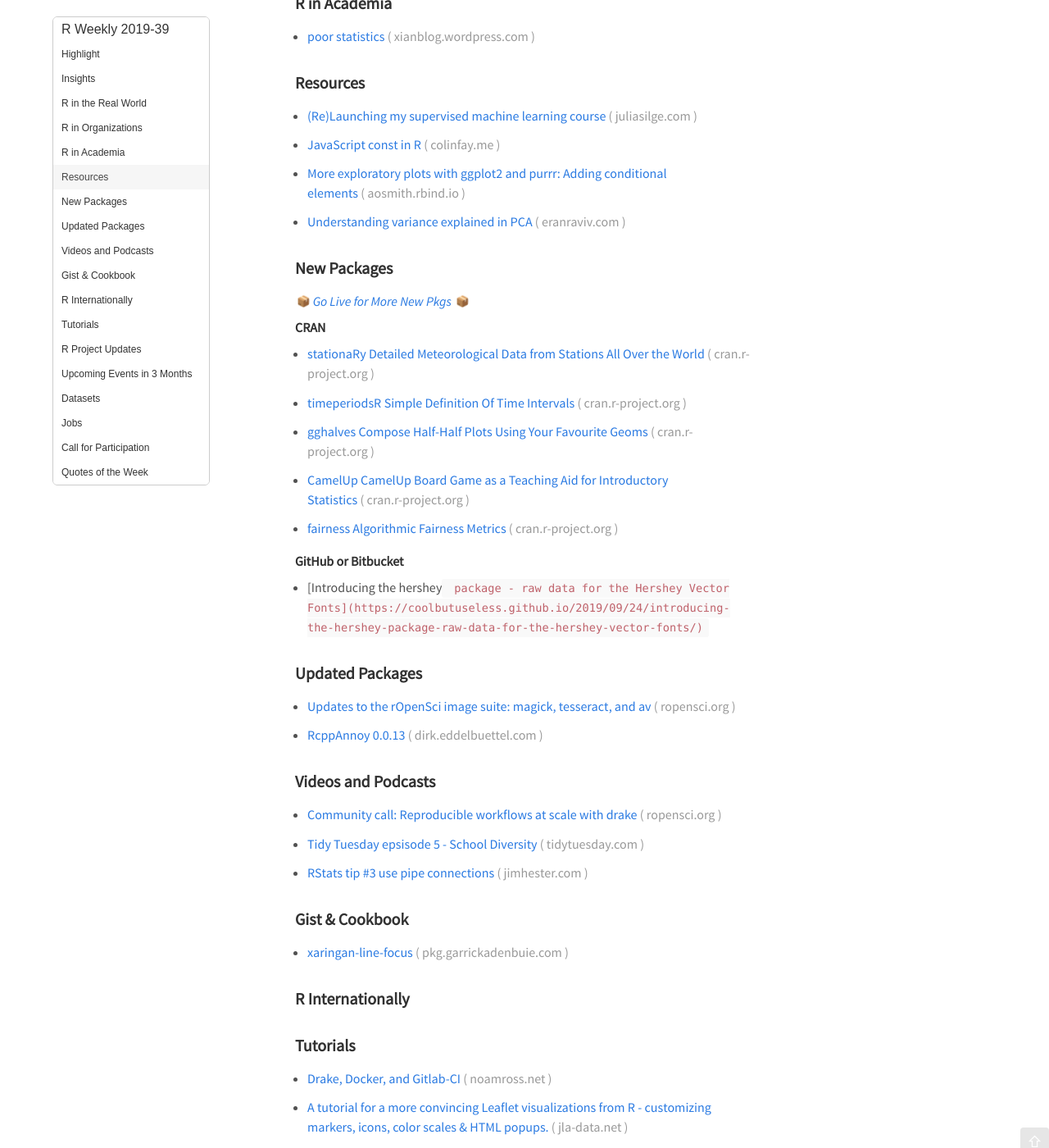
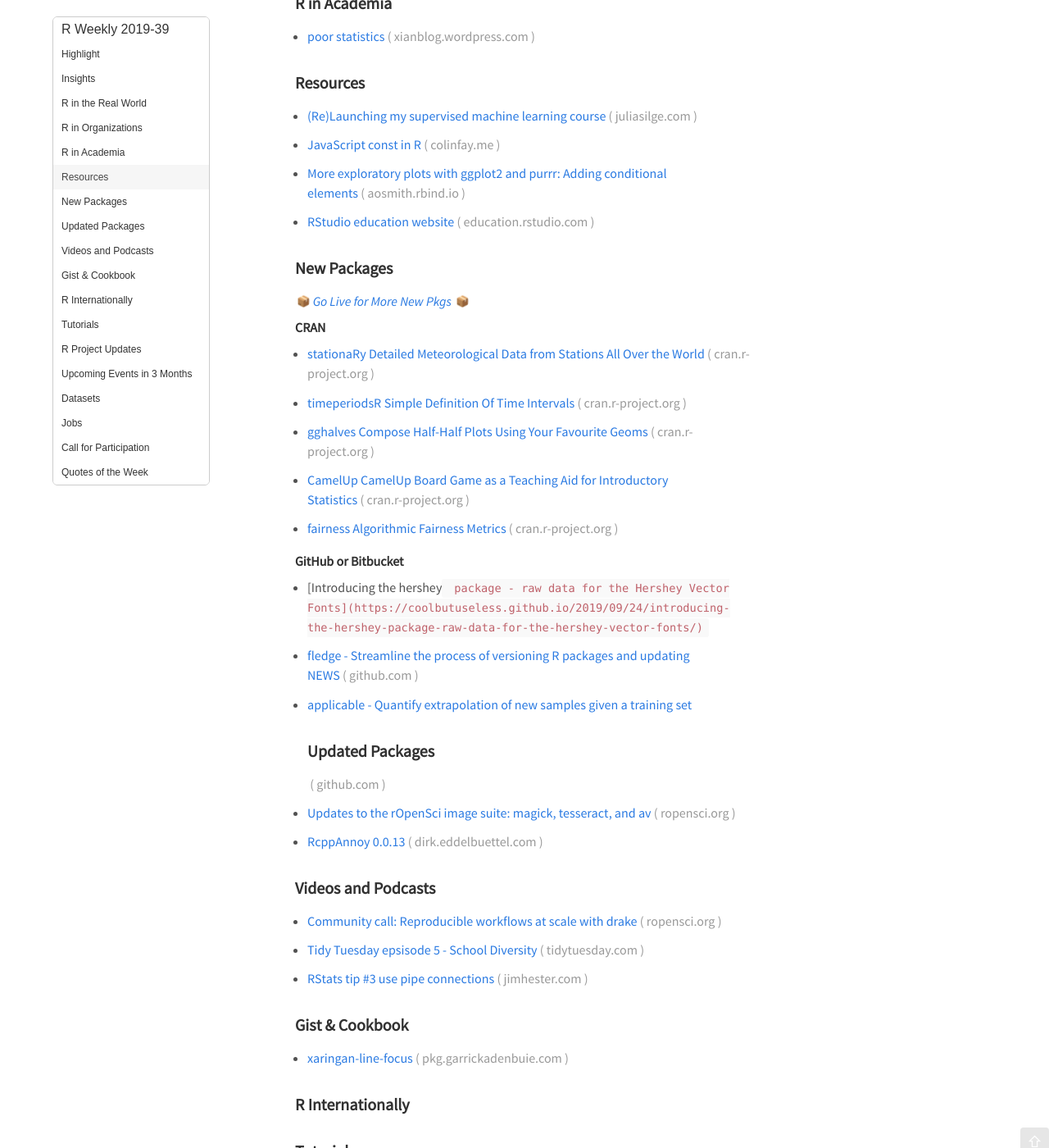
Before and after one commit to rweekly/rweekly.org, a Jekyll site: the page built from draft.md, in a window 1280 px wide and 1400 px high, scrolled down 753 px. Shown: the whole window at 82% size. Built offline with Jekyll 4.4.1, drawn with Linux system fonts in a browser that asks for light colours; emoji names are drawn with the system emoji font; comment, search, counter and statistics services are not loaded; some of the changed text lies outside the part shown.

Commit message:
more additions and remove duplicate link

```diff
--- a/draft.md
+++ b/draft.md
@@ -45,7 +45,7 @@
 
 + [More exploratory plots with ggplot2 and purrr: Adding conditional elements](https://aosmith.rbind.io/2019/09/27/more-exploratory-plots/)
 
-+ [Understanding variance explained in PCA](https://eranraviv.com/understanding-variance-explained-in-pca/)
++ [RStudio education website](https://education.rstudio.com/blog/2019/09/welcome)
 
 ###  New Packages
 
@@ -68,6 +68,9 @@
 
 + [Introducing the hershey` package - raw data for the Hershey Vector Fonts](https://coolbutuseless.github.io/2019/09/24/introducing-the-hershey-package-raw-data-for-the-hershey-vector-fonts/)`
 
++ [fledge - Streamline the process of versioning R packages and updating NEWS](https://github.com/krlmlr/fledge)
+
++ [applicable - Quantify extrapolation of new samples given a training set](https://github.com/tidymodels/applicable)
 ### Updated Packages
 
 + [Updates to the rOpenSci image suite: magick, tesseract, and av](https://ropensci.org/technotes/2019/09/27/ropensci-docs/)
@@ -132,3 +135,5 @@
 <p class="hide-support added-hostname support-rweekly" style="text-align: center;font-weight: bold;">Your <a class="non-visited externalLink" href="https://www.patreon.com/rweekly" onclick="pas(this)">support</a> will keep R Weekly team moving! 💡</p>
 
 ###  Quotes of the Week
+
+<blockquote class="twitter-tweet"><p lang="en" dir="ltr">The first hint that the next major release will be R v4.0.0<a href="https://t.co/zn1iivJSUB">https://t.co/zn1iivJSUB</a><a href="https://twitter.com/hashtag/rstats?src=hash&amp;ref_src=twsrc%5Etfw">#rstats</a> <a href="https://t.co/8wEZgURp7a">pic.twitter.com/8wEZgURp7a</a></p>&mdash; Henrik Bengtsson (@henrikbengtsson) <a href="https://twitter.com/henrikbengtsson/status/1177703775558983680?ref_src=twsrc%5Etfw">September 27, 2019</a></blockquote> <script async src="https://platform.twitter.com/widgets.js" charset="utf-8"></script>
```
